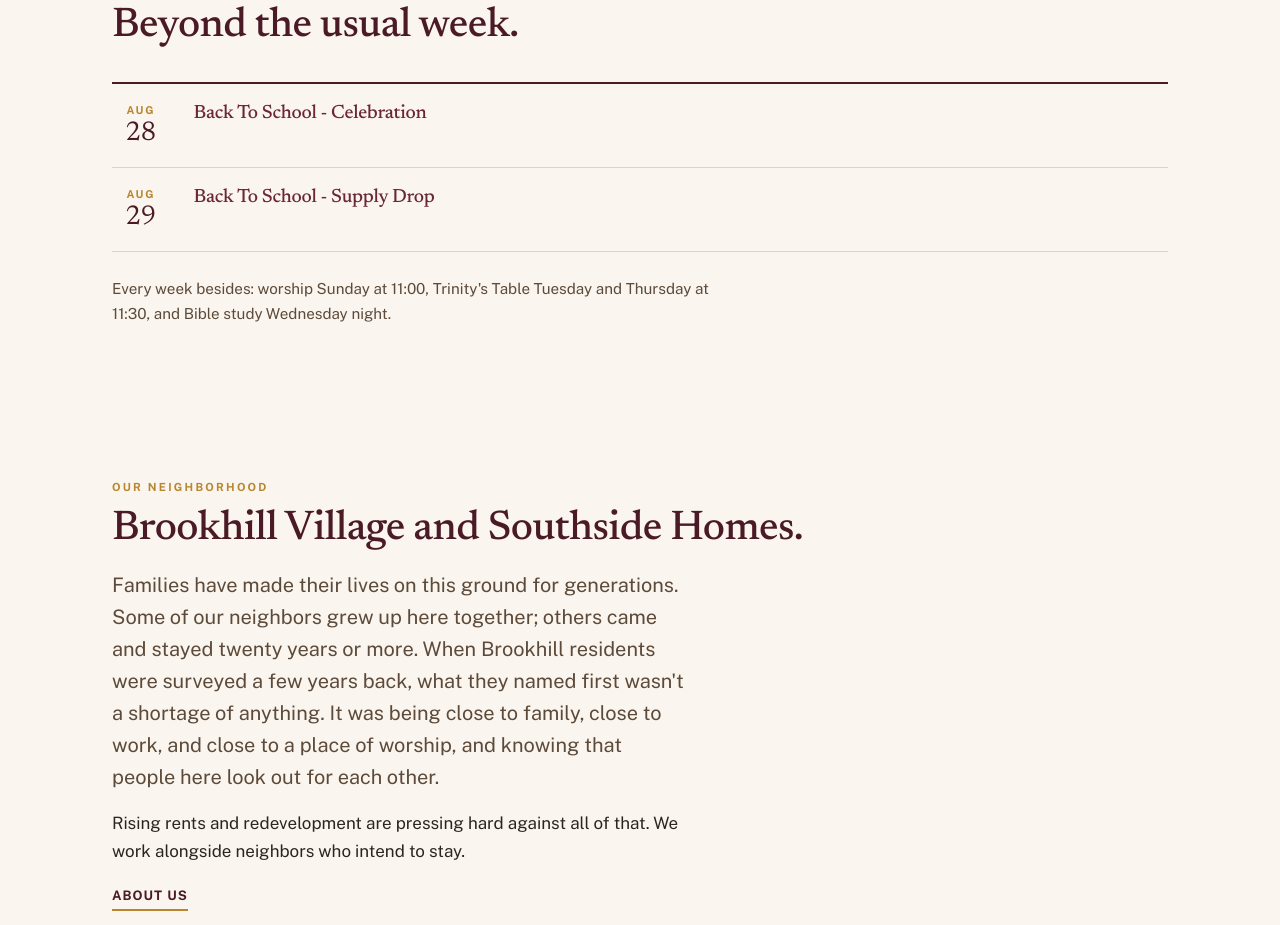
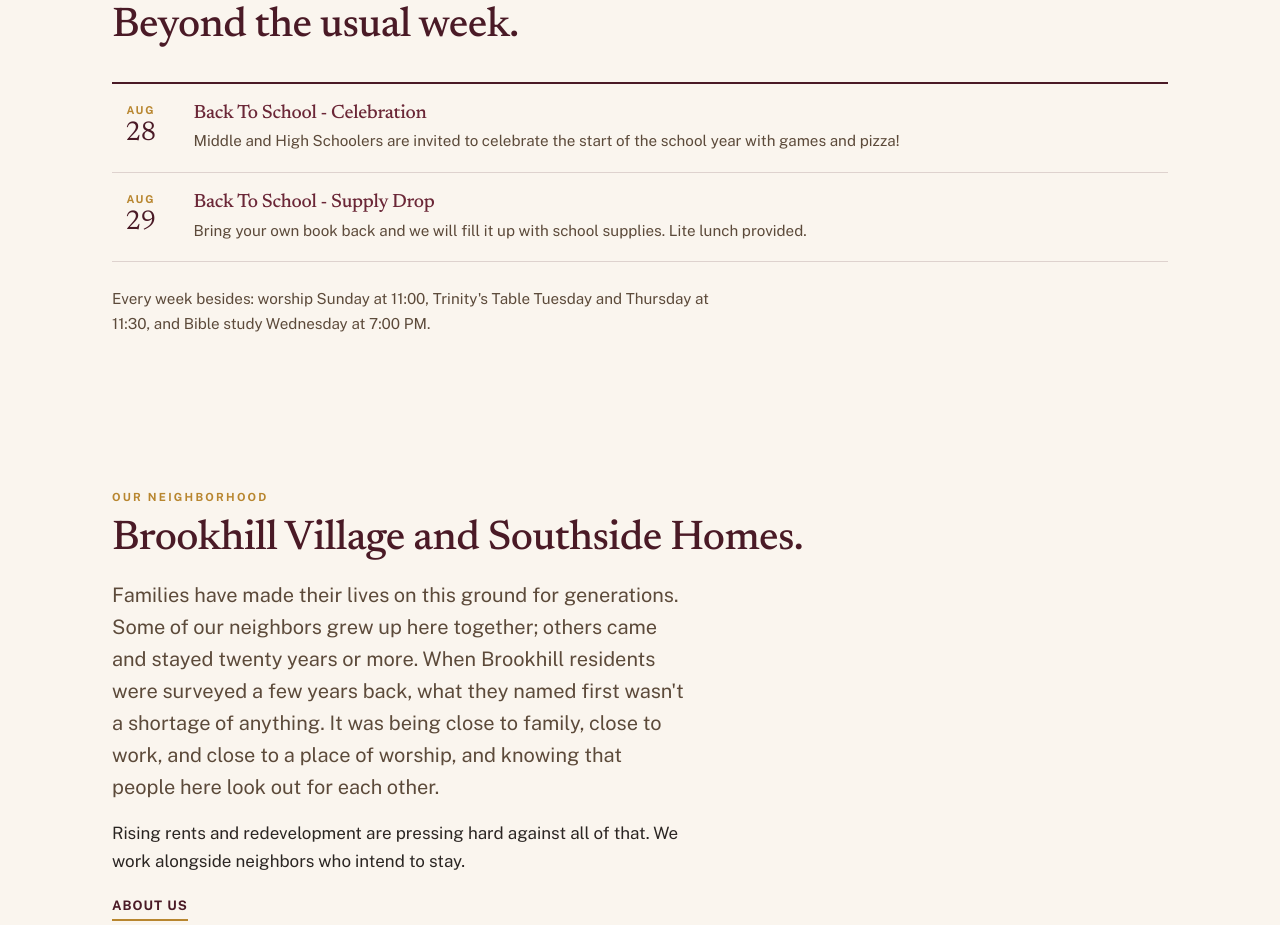
Before and after one commit to SouthTryonUMC/stcumc-site, a plain HTML site: page index.html in a window 1280 px wide. Shown: the part 2877-3802 px from the top of the page. Drawn offline with nearby package versions, Linux system fonts and the light colour scheme.

Commit message:
Update upcoming events from calendar

```diff
--- a/index.html
+++ b/index.html
@@ -225,6 +225,7 @@
           </div>
           <div class="event-body">
             <h3 class="event-title">Back To School - Celebration</h3>
+            <p class="event-desc">Middle and High Schoolers are invited to celebrate the start of the school year with games and pizza!</p>
           </div>
         </li>
         <li class="event">
@@ -234,10 +235,11 @@
           </div>
           <div class="event-body">
             <h3 class="event-title">Back To School - Supply Drop</h3>
+            <p class="event-desc">Bring your own book back and we will fill it up with school supplies. Lite lunch provided.</p>
           </div>
         </li>
       </ul>
-      <p class="events-note">Every week besides: worship Sunday at 11:00, Trinity&#x27;s Table Tuesday and Thursday at 11:30, and Bible study Wednesday night.</p>
+      <p class="events-note">Every week besides: worship Sunday at 11:00, Trinity&#x27;s Table Tuesday and Thursday at 11:30, and Bible study Wednesday at 7:00 PM.</p>
     </div>
   </section>
 <!-- EVENTS:END -->
```
